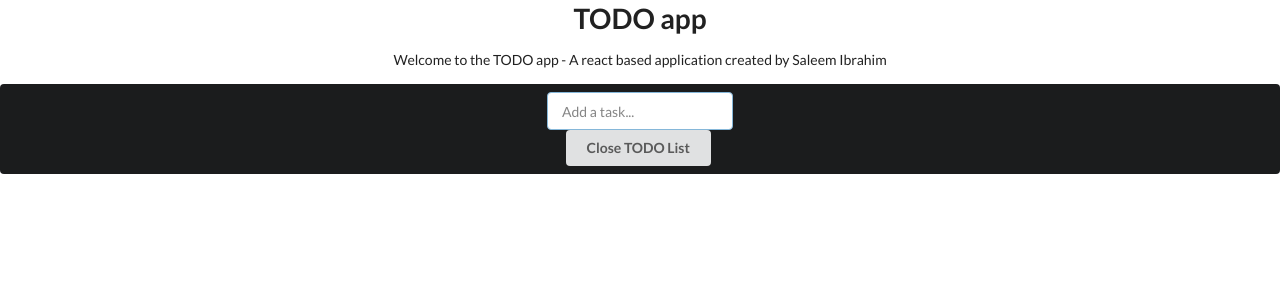
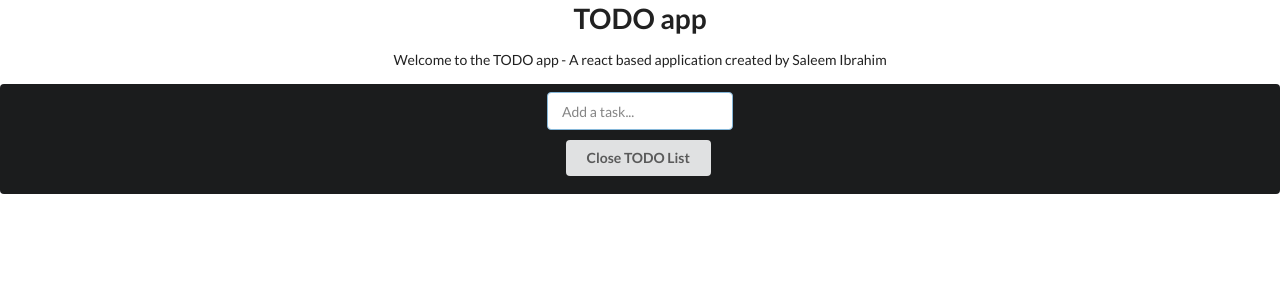
Before and after one commit to SaleemIbrahim1212/React-TODOList, a React (Create React App) app: page / in a window 1280 px wide. Both pictures are taken after a click on the button "Open TODO List". Shown: the top 300 px of the page. Built offline with nearby package versions, Linux system fonts and the light colour scheme.

Commit message:
added some margins to the buttons

```diff
--- a/src/App.css
+++ b/src/App.css
@@ -3,7 +3,7 @@
 }
 
 
-.ui button{
+.ButtonClose{
 
-    margin: 20px auto;
+    margin: 10px auto;
 }
--- a/src/App.js
+++ b/src/App.js
@@ -95,7 +95,7 @@ deleteTodo = (value) =>{
         <div class ="ui focus input"> <input type="text" placeholder ="Add a task..." id ="MYINPUT" onChange = { this.namechangehandler}/>
 </div>
         {!(this.state.info ==="") ?  <button class ="ui button" onClick = {this.create} > Add task </button> : null}
-      <div> <button class="ui button" onClick= {this.toggle}> Close TODO List </button> </div>
+      <div className = "ButtonClose"> <button class="ui button" onClick= {this.toggle}> Close TODO List </button> </div>
 
             {this.state.Todos.map( (item, index)=>
             <Todo
```
Also changed, not shown: 1 other file (tests, documents, lock files or other folders).
